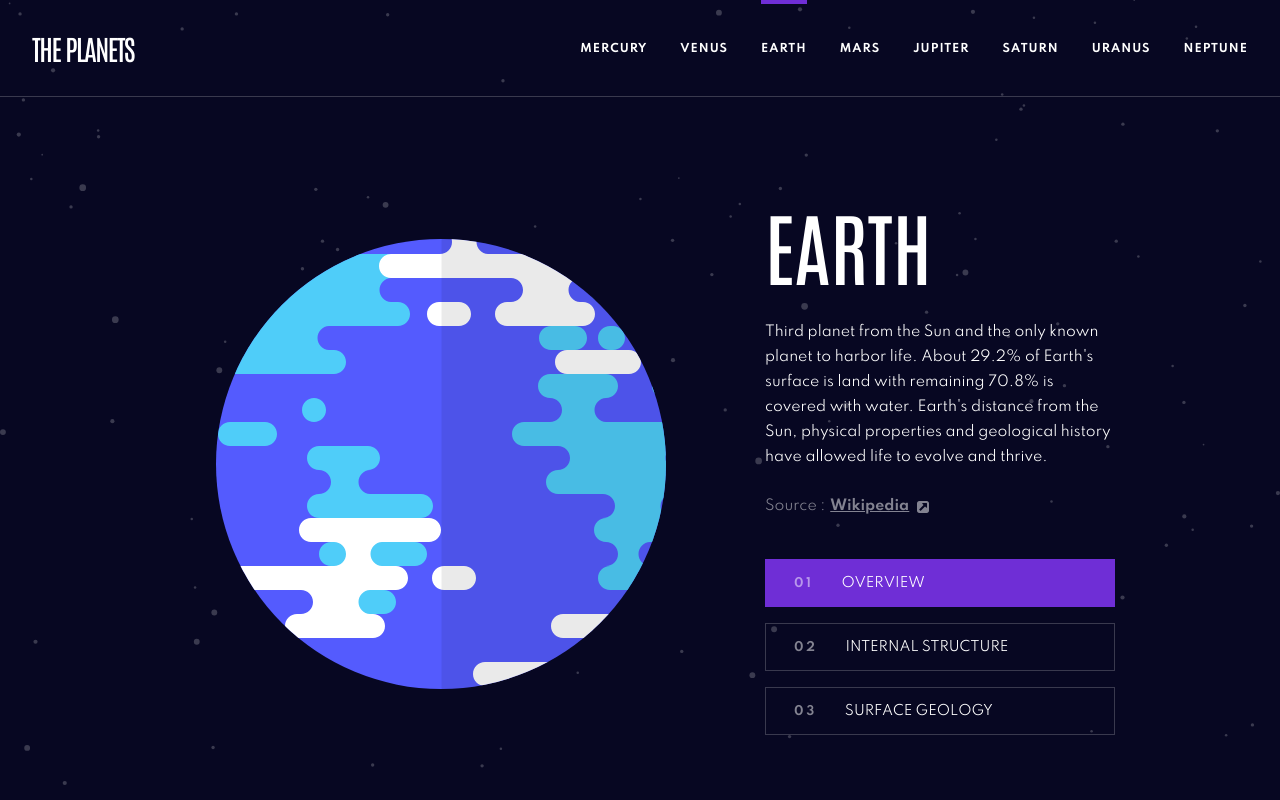
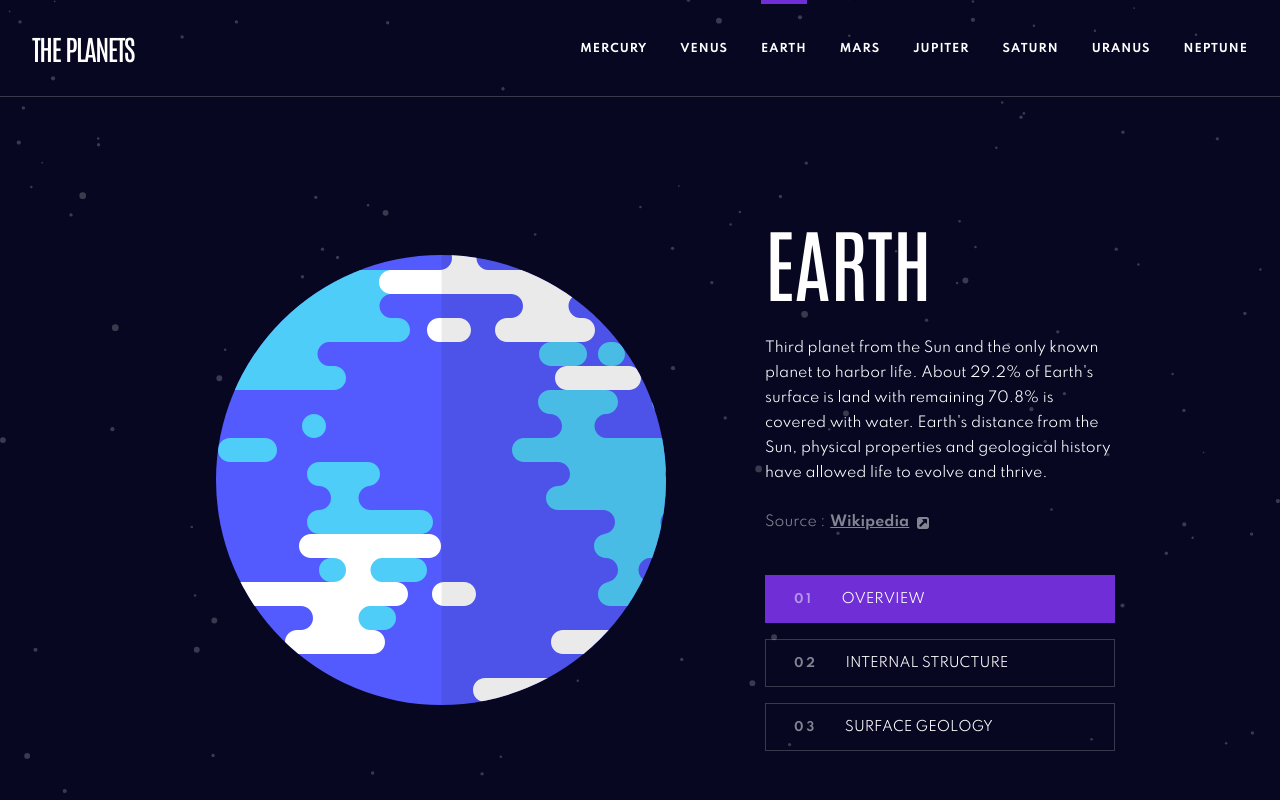
Before and after one commit to RGomes98/PlanetsFacts, a React (Vite) app: page / in a window 1280 px wide. Shown: the top 800 px of the page. Built offline with nearby package versions, Linux system fonts and the light colour scheme.

Commit message:
style: increase top margin on smaller viewport heights

```diff
--- a/src/components/Planet/Planet.module.scss
+++ b/src/components/Planet/Planet.module.scss
@@ -150,6 +150,6 @@
 
 @media (height <= 1000px) {
   .container {
-    margin-top: 6rem;
+    margin-top: 7rem;
   }
 }
```
